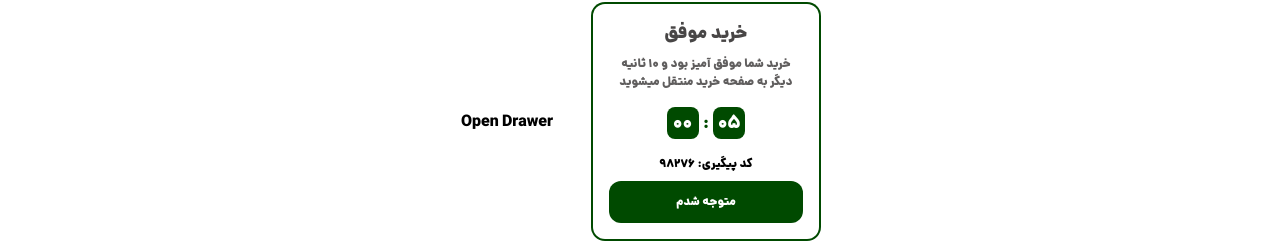
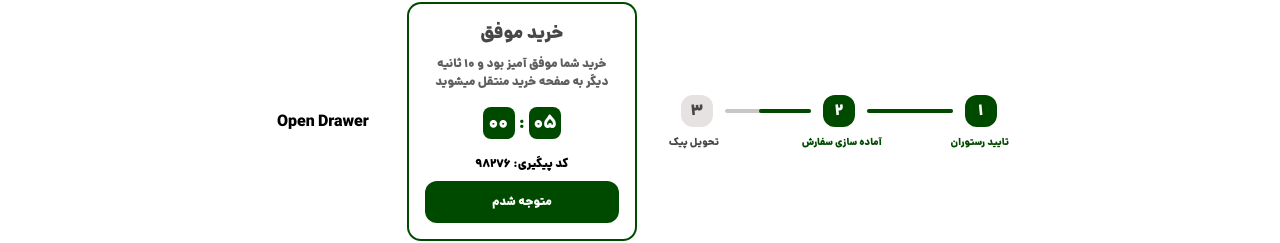
Before and after one commit to misarfehapp/misarfehMain, a Next.js app: page / in a window 1280 px wide. Shown: the part 622-865 px from the top of the page. Built offline with nearby package versions, Linux system fonts and the light colour scheme.

Commit message:
finished stepper component

```diff
--- a/app/page.tsx
+++ b/app/page.tsx
@@ -12,6 +12,7 @@ import RestaurantImageSrc from "@/components/productCard/restaurant.jpeg";
 import Comments from "@/components/comments/Comments";
 import DrawerComponent from "@/components/drawer/DrawerComponent";
 import SuccessPopUp from "@/components/success pop-up/SuccessPopUp";
+import Stepper from "@/components/stepper/Stepper";
 export default function Home() {
   return (
     <div className="mx-4 flex flex-col space-y-28 my-4 justify-center items-center">
@@ -67,6 +68,7 @@ export default function Home() {
       <div className="flex flex-row justify-around items-center gap-10">
         <DrawerComponent />
         <SuccessPopUp trackingCode={98276} />
+        <Stepper currentStep={2} progress={60}/>
       </div>
     </div>
   );
--- /dev/null
+++ b/components/stepper/Stepper.tsx
@@ -0,0 +1,70 @@
+interface StepperProps {
+  currentStep: number;
+  progress: number;
+}
+
+const StepsToReceive = [
+  {
+    step: "تایید رستوران",
+    number: 1,
+  },
+  {
+    step: "آماده سازی سفارش",
+    number: 2,
+  },
+  {
+    step: "تحویل پیک",
+    number: 3,
+  },
+];
+
+const Stepper = ({ currentStep, progress }: StepperProps) => {
+  return (
+    <div className="w-[328.23px] h-[54px]">
+      <div className="flex flex-row-reverse justify-center items-center gap-3">
+        {StepsToReceive.map((s, index) => (
+          <div
+            className="flex flex-row-reverse justify-center items-center gap-3"
+            key={index}
+          >
+            {/* numbers of step */}
+            <div
+              className={`${
+                index < currentStep
+                  ? "bg-light-primary text-white"
+                  : "bg-neutral-neutral90 text-neutral-neutral30"
+              } flex justify-center items-center w-8 h-8 p-2 rounded-rounded-7`}
+            >
+              {s.number}
+            </div>
+            {/* progress bar */}
+            {index < StepsToReceive.length - 1 && (
+              <div className="bg-neutral-neutral80 h-[4px] w-[86px] rounded-full flex flex-row-reverse">
+                {index < currentStep - 1 && (
+                  <div className="bg-light-primary w-full h-full rounded-full" />
+                )}
+                {index === currentStep - 1 && (
+                  <div
+                    className="bg-light-primary h-full rounded-full"
+                    style={{ width: `${progress}%` }} // Dynamic width based on current step
+                  />
+                )}
+              </div>
+            )}
+          </div>
+        ))}
+      </div>
+      <div className="flex flex-row-reverse mt-2 relative">
+        {StepsToReceive.map((s, index) => (
+          <p
+            className={`text-2xs absolute ${index < currentStep ? "text-light-primary" : "text-neutral-neutral30"} ${index === 2 && "-left-[6px]"} ${index === 1 && "left-[127px]"} ${index === 0 && "-right-[6px]"}`}
+          >
+            {s.step}
+          </p>
+        ))}
+      </div>
+    </div>
+  );
+};
+
+export default Stepper;
```
